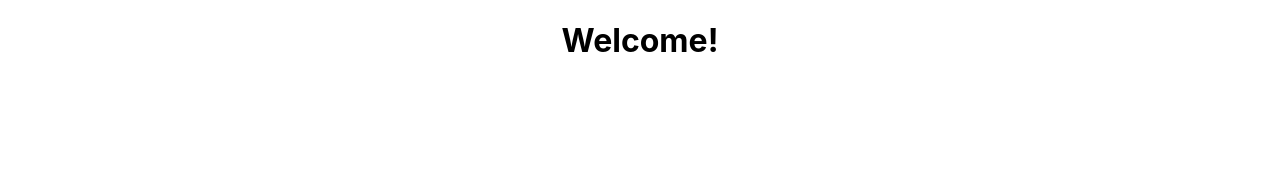
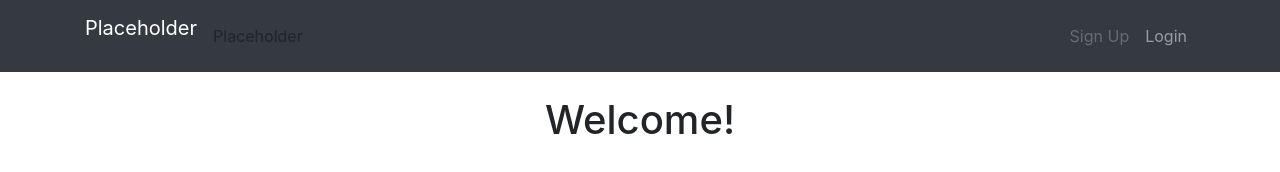
Before and after one commit to ChristopherBeards/react-starter, a React app: page / in a window 1280 px wide. Built offline with nearby package versions, Linux system fonts and the light colour scheme.

Commit message:
basic navbar

```diff
--- a/public/index.html
+++ b/public/index.html
@@ -5,6 +5,7 @@
     <link rel="shortcut icon" href="%PUBLIC_URL%/favicon.ico">
     <meta name="viewport" content="width=device-width, initial-scale=1, shrink-to-fit=no">
     <meta name="theme-color" content="#000000">
+    <link rel="stylesheet" href="https://stackpath.bootstrapcdn.com/bootstrap/4.1.3/css/bootstrap.min.css" integrity="sha384-MCw98/SFnGE8fJT3GXwEOngsV7Zt27NXFoaoApmYm81iuXoPkFOJwJ8ERdknLPMO" crossorigin="anonymous">
     <!--
       manifest.json provides metadata used when your web app is added to the
       homescreen on Android. See https://developers.google.com/web/fundamentals/web-app-manifest/
--- a/src/components/App.js
+++ b/src/components/App.js
@@ -1,10 +1,14 @@
 import React, { Component } from 'react';
 import '../styles/App.css';
+
+// * Componenets
+import Navbar from './layout/navbar/Navbar';
 
 class App extends Component {
   render() {
     return (
       <div className="App">
+      <Navbar />
       <h1>Welcome!</h1>
       </div>
     );
--- /dev/null
+++ b/src/components/layout/navbar/Navbar.js
@@ -0,0 +1,77 @@
+import React, { Component } from 'react';
+import { Link } from 'react-router-dom';
+import PropTypes from 'prop-types';
+
+class Navbar extends Component {
+  state = {
+    auth: false
+  }
+
+  onLoginClick = (e) => {
+    e.preventDefault();
+    this.setState({
+      auth: true
+    })
+  }
+
+  onLogoutClick = (e) => {
+    e.preventDefault();
+    this.setState({
+      auth: false
+    })
+  }
+
+  render() {
+    const { auth } = this.state;
+
+    const authLinks = (
+      <ul className="navbar-nav ml-auto">
+        <li className="nav-item">
+          <a href="#" className="nav-link" onClick={this.onLogoutClick}>
+            Logout
+          </a>
+        </li>
+      </ul>
+    );
+
+    const guestLinks = (
+      <ul className="navbar-nav ml-auto">
+        <li className="nav-item">
+          <a className='nav-link disabled'>Sign Up</a>
+        </li>
+        <li className="nav-item">
+          <a href="#" onClick={this.onLoginClick} className="nav-link">
+            Login
+          </a>
+        </li>
+      </ul>
+    );
+
+    return (
+      <nav className="navbar navbar-expand-sm navbar-dark bg-dark mb-4">
+        <div className="container">
+          <p className="navbar-brand">Placeholder</p>
+          <button
+            className="navbar-toggler"
+            type="button"
+            data-toggle="collapse"
+            data-target="#mobile-nav"
+          >
+            <span className="navbar-toggler-icon" />
+          </button>
+
+          <div className="collapse navbar-collapse" id="mobile-nav">
+            <ul className="navbar-nav mr-auto">
+              <li className="nav-item">
+                Placeholder
+              </li>
+            </ul>
+            { auth ? authLinks : guestLinks }
+          </div>
+        </div>
+      </nav>
+    );
+  }
+}
+
+export default Navbar;
```
